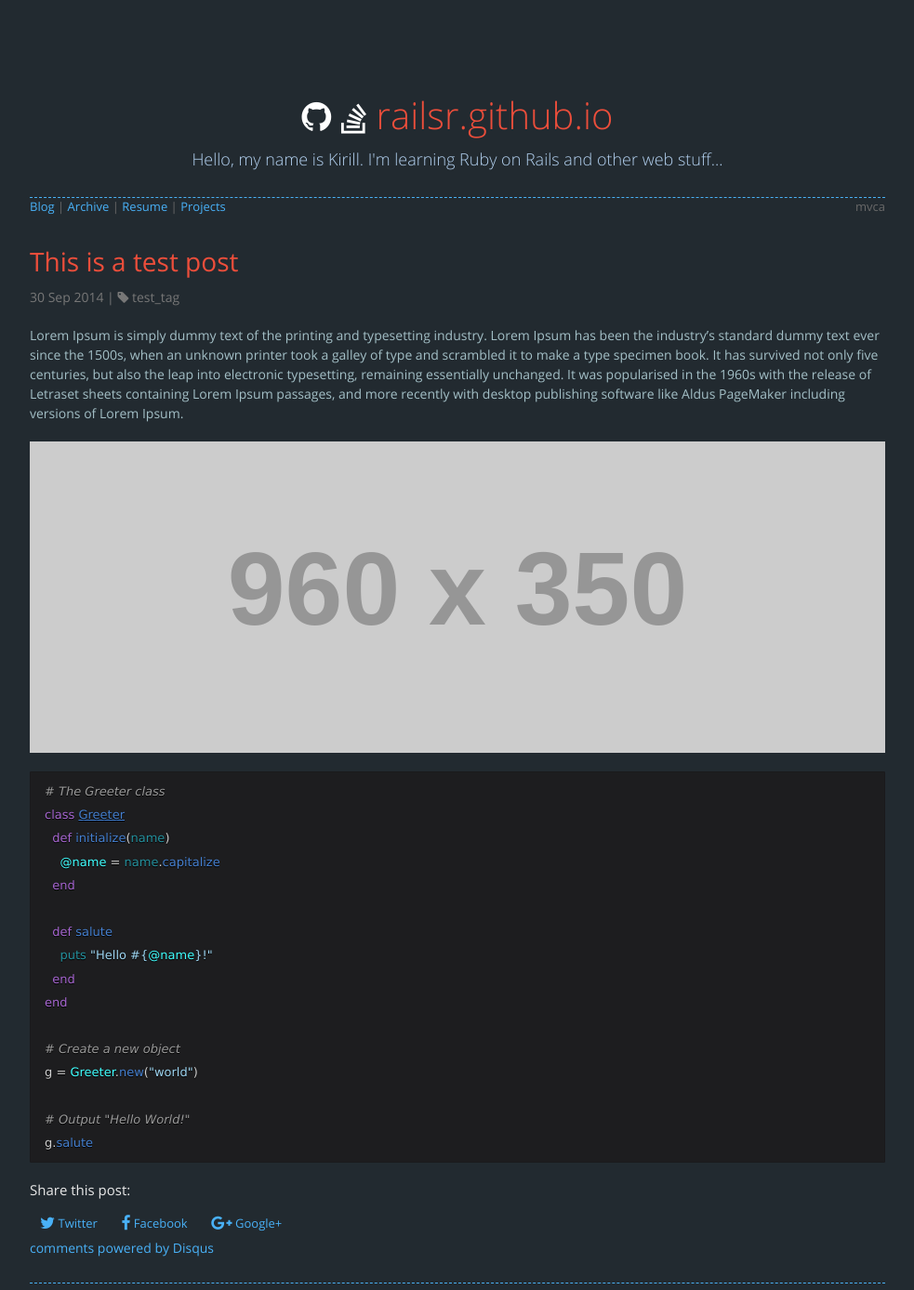
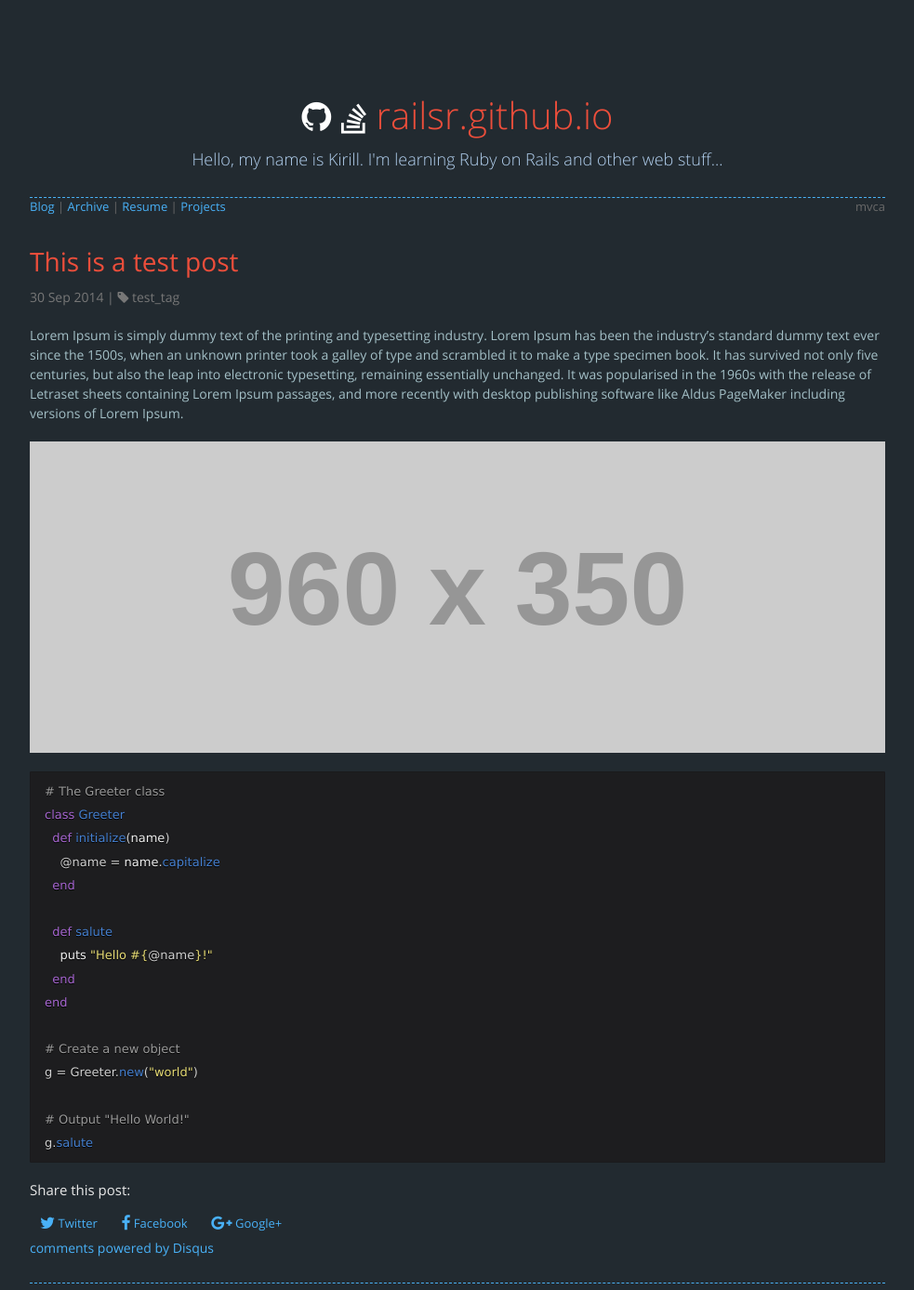
Before and after one commit to railsr/railsr.github.io, a Jekyll site: the page built from _posts/2014-09-30-my-test-post.md, in a window 1280 px wide. Shown: the top 1388 px of the page at 93% size, without its empty margins (148-1131 px from the left). Built offline with Jekyll 4.4.1, drawn with Linux system fonts in a browser that asks for light colours; nearby versions of some CDN libraries; comment, search, counter and statistics services are not loaded; grey boxes are pictures that could not be loaded.

Commit message:
customized pygments highlighter

```diff
--- a/public/stylesheets/pygment_trac.css
+++ b/public/stylesheets/pygment_trac.css
@@ -1,6 +1,6 @@
 .highlight .hll { background-color: #404040 }
 .highlight  { color: #d0d0d0 }
-.highlight .c { color: #999999; font-style: italic } /* Comment */
+.highlight .c { color: #999999 } /* Comment */
 .highlight .err { color: #a61717; background-color: #e3d2d2 } /* Error */
 .highlight .g { color: #d0d0d0 } /* Generic */
 .highlight .k { color: #a666d0; font-weight: normal } /* Keyword */
@@ -9,19 +9,19 @@
 .highlight .o { color: #d0d0d0 } /* Operator */
 .highlight .x { color: #d0d0d0 } /* Other */
 .highlight .p { color: #d0d0d0 } /* Punctuation */
-.highlight .cm { color: #999999; font-style: italic } /* Comment.Multiline */
+.highlight .cm { color: #999999 } /* Comment.Multiline */
 .highlight .cp { color: #cd2828; font-weight: normal } /* Comment.Preproc */
-.highlight .c1 { color: #999999; font-style: italic } /* Comment.Single */
+.highlight .c1 { color: #999999 } /* Comment.Single */
 .highlight .cs { color: #e50808; font-weight: normal; background-color: #520000 } /* Comment.Special */
 .highlight .gd { color: #d22323 } /* Generic.Deleted */
-.highlight .ge { color: #d0d0d0; font-style: italic } /* Generic.Emph */
+.highlight .ge { color: #d0d0d0 } /* Generic.Emph */
 .highlight .gr { color: #d22323 } /* Generic.Error */
 .highlight .gh { color: #ffffff; font-weight: normal } /* Generic.Heading */
 .highlight .gi { color: #589819 } /* Generic.Inserted */
 .highlight .go { color: #cccccc } /* Generic.Output */
 .highlight .gp { color: #aaaaaa } /* Generic.Prompt */
 .highlight .gs { color: #d0d0d0; font-weight: normal } /* Generic.Strong */
-.highlight .gu { color: #ffffff; text-decoration: underline } /* Generic.Subheading */
+.highlight .gu { color: #ffffff } /* Generic.Subheading */
 .highlight .gt { color: #d22323 } /* Generic.Traceback */
 .highlight .kc { color: #6ab825; font-weight: normal } /* Keyword.Constant */
 .highlight .kd { color: #6ab825; font-weight: normal } /* Keyword.Declaration */
@@ -31,40 +31,40 @@
 .highlight .kt { color: #6ab825; font-weight: normal } /* Keyword.Type */
 .highlight .ld { color: #d0d0d0 } /* Literal.Date */
 .highlight .m { color: #3677a9 } /* Literal.Number */
-.highlight .s { color: #9dd5f1 } /* Literal.String */
+.highlight .s { color: #E6DB74 } /* Literal.String */
 .highlight .na { color: #bbbbbb } /* Name.Attribute */
-.highlight .nb { color: #24909d } /* Name.Builtin */
-.highlight .nc { color: #447fcf; text-decoration: underline } /* Name.Class */
-.highlight .no { color: #40ffff } /* Name.Constant */
+.highlight .nb { color: #efefef } /* Name.Builtin */
+.highlight .nc { color: #447fcf } /* Name.Class */
+.highlight .no { color: #D0D0D0 } /* Name.Constant */
 .highlight .nd { color: #ffa500 } /* Name.Decorator */
 .highlight .ni { color: #d0d0d0 } /* Name.Entity */
 .highlight .ne { color: #bbbbbb } /* Name.Exception */
 .highlight .nf { color: #447fcf } /* Name.Function */
 .highlight .nl { color: #d0d0d0 } /* Name.Label */
-.highlight .nn { color: #447fcf; text-decoration: underline } /* Name.Namespace */
+.highlight .nn { color: #447fcf } /* Name.Namespace */
 .highlight .nx { color: #d0d0d0 } /* Name.Other */
 .highlight .py { color: #d0d0d0 } /* Name.Property */
-.highlight .nt { color: #6ab825;} /* Name.Tag */
-.highlight .nv { color: #40ffff } /* Name.Variable */
+.highlight .nt { color: #6ab825} /* Name.Tag */
+.highlight .nv { color: #D0D0D0 } /* Name.Variable */
 .highlight .ow { color: #6ab825; font-weight: normal } /* Operator.Word */
 .highlight .w { color: #666666 } /* Text.Whitespace */
 .highlight .mf { color: #3677a9 } /* Literal.Number.Float */
 .highlight .mh { color: #3677a9 } /* Literal.Number.Hex */
 .highlight .mi { color: #3677a9 } /* Literal.Number.Integer */
 .highlight .mo { color: #3677a9 } /* Literal.Number.Oct */
-.highlight .sb { color: #9dd5f1 } /* Literal.String.Backtick */
-.highlight .sc { color: #9dd5f1 } /* Literal.String.Char */
-.highlight .sd { color: #9dd5f1 } /* Literal.String.Doc */
-.highlight .s2 { color: #9dd5f1 } /* Literal.String.Double */
-.highlight .se { color: #9dd5f1 } /* Literal.String.Escape */
-.highlight .sh { color: #9dd5f1 } /* Literal.String.Heredoc */
-.highlight .si { color: #9dd5f1 } /* Literal.String.Interpol */
+.highlight .sb { color: #E6DB74 } /* Literal.String.Backtick */
+.highlight .sc { color: #E6DB74 } /* Literal.String.Char */
+.highlight .sd { color: #E6DB74 } /* Literal.String.Doc */
+.highlight .s2 { color: #E6DB74 } /* Literal.String.Double */
+.highlight .se { color: #E6DB74 } /* Literal.String.Escape */
+.highlight .sh { color: #E6DB74 } /* Literal.String.Heredoc */
+.highlight .si { color: #E6DB74 } /* Literal.String.Interpol */
 .highlight .sx { color: #ffa500 } /* Literal.String.Other */
-.highlight .sr { color: #9dd5f1 } /* Literal.String.Regex */
-.highlight .s1 { color: #9dd5f1 } /* Literal.String.Single */
-.highlight .ss { color: #9dd5f1 } /* Literal.String.Symbol */
+.highlight .sr { color: #E6DB74 } /* Literal.String.Regex */
+.highlight .s1 { color: #E6DB74 } /* Literal.String.Single */
+.highlight .ss { color: #E6DB74 } /* Literal.String.Symbol */
 .highlight .bp { color: #24909d } /* Name.Builtin.Pseudo */
-.highlight .vc { color: #40ffff } /* Name.Variable.Class */
-.highlight .vg { color: #40ffff } /* Name.Variable.Global */
-.highlight .vi { color: #40ffff } /* Name.Variable.Instance */
+.highlight .vc { color: #D0D0D0 } /* Name.Variable.Class */
+.highlight .vg { color: #D0D0D0 } /* Name.Variable.Global */
+.highlight .vi { color: #D0D0D0 } /* Name.Variable.Instance */
 .highlight .il { color: #3677a9 } /* Literal.Number.Integer.Long */
```
